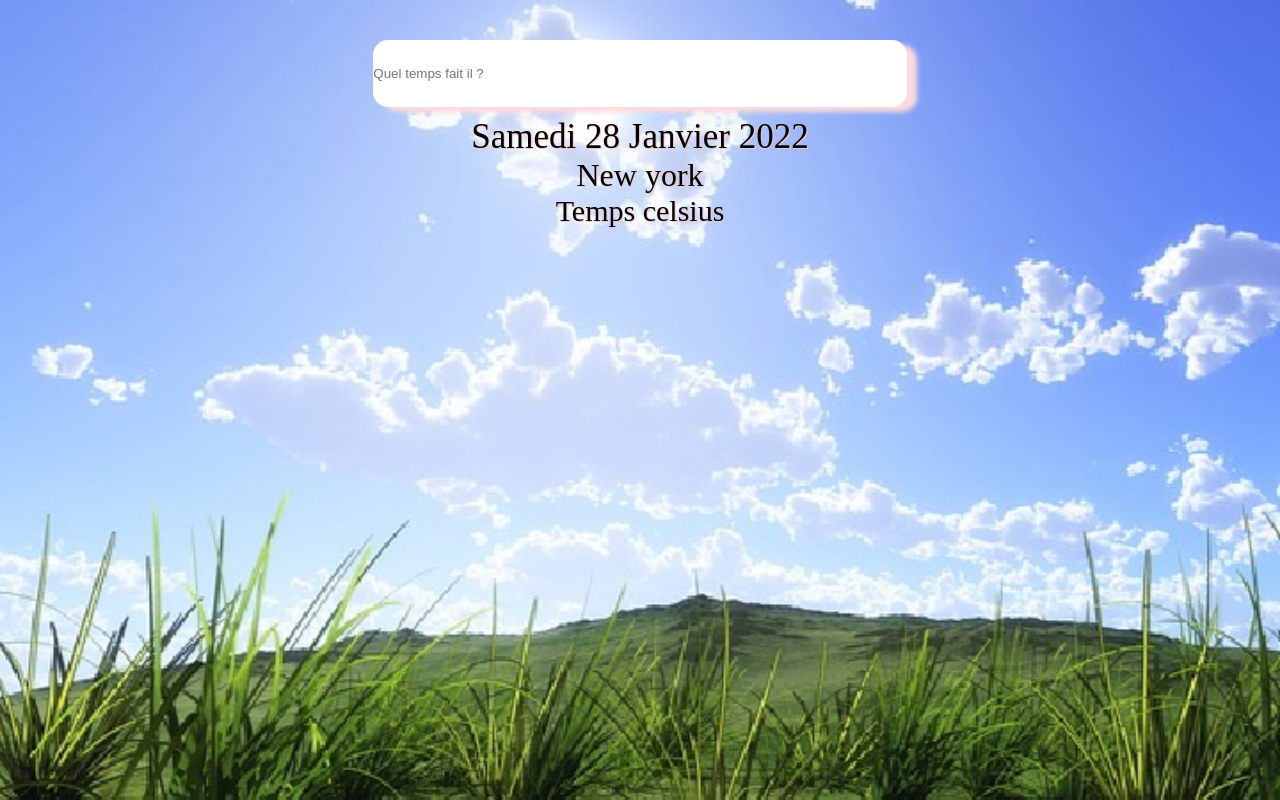
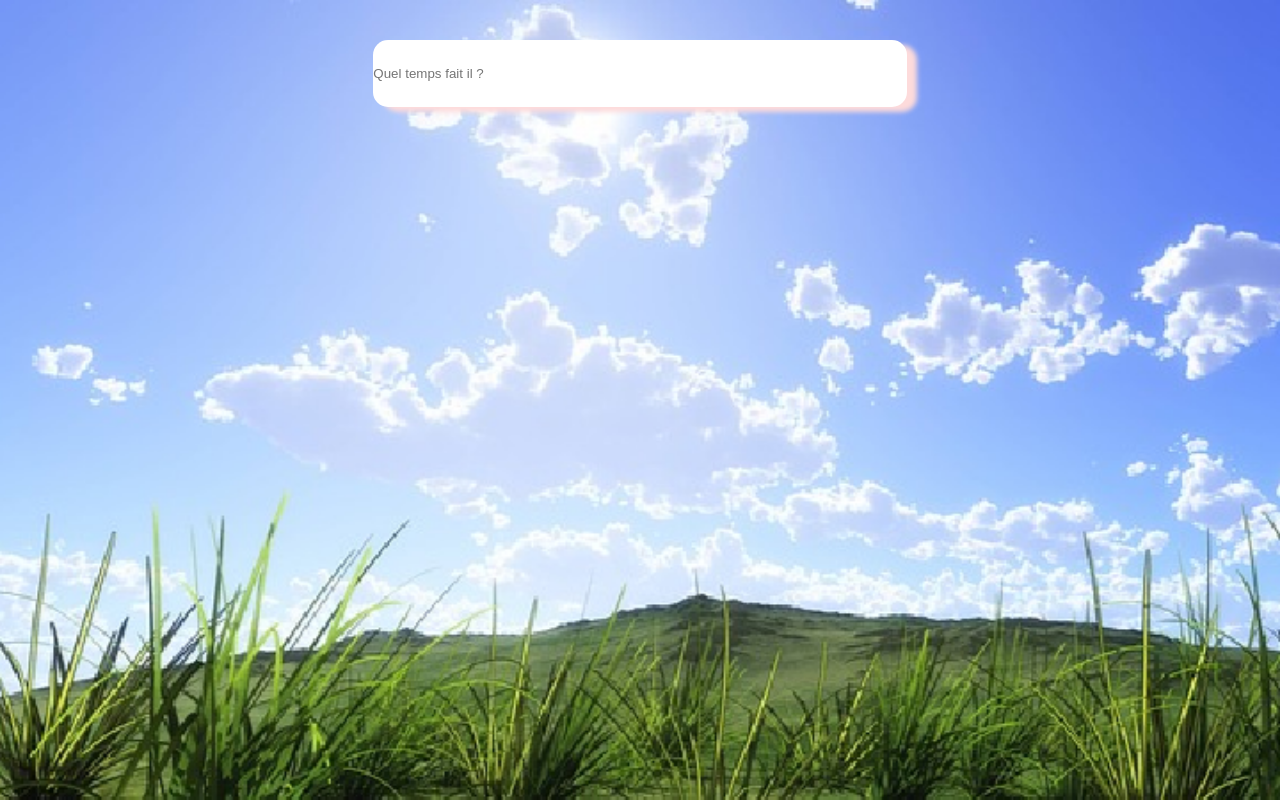
Before and after one commit to Deflandrenassim/ApiMeteo-reactJs, a React (Create React App) app: page / in a window 1280 px wide. Built offline with nearby package versions, Linux system fonts and the light colour scheme.

Commit message:
add type of in main

```diff
--- a/src/App.js
+++ b/src/App.js
@@ -8,13 +8,13 @@ const api = {
 function App() {
 
   const [query, setQuery] = useState('');
-    const [weather, setWeather]= useState('');
+  const [weather, setWeather] = useState('');
 
   const search = evt => {
-      if(evt.key === "Enter") {
+    if (evt.key === "Enter") {
       fetch(`${api.url}weather?q=${query}&units=metric&APPID=${api.key}`)
         .then(res => res.json())
-        .then(result =>  {
+        .then(result => {
           setWeather(result)
           setQuery('');
           console.log(result);
@@ -23,10 +23,7 @@ function App() {
     }
   }
 
-
-
-
-  const dateBuilder = (d) =>{ /* ma const dateBuilder */
+  const dateBuilder = (d) => { /* ma const dateBuilder */
     let months = ["Janvier", "Février", "Mars", "Avril", "Mai", "Juin", "Juillet", "Août",
       "Septembre", "Octobre", "Novembre", "Décembre"];
     let days = ["Lundi", "Mardi", "Mercredi", "Jeudi", "Vendredi", "Samedi", "Dimanche"];
@@ -40,24 +37,28 @@ function App() {
   }
   return (
     <div className="app">
+      <main>
         <div className="container">
           <div className="container-search">
             <input type="text"
               className="search-box"
               placeholder="Quel temps fait il ?"
-              onChange= {e => setQuery(e.target.value)}
+              onChange={e => setQuery(e.target.value)}
               value={query}
-              onKeyPress={ search }
+              onKeyPress={search}
             />
           </div>
+          {(typeof weather.main != "undefined") ? (
+          <div>
           <div className="container-info">
               <div className="date"> {dateBuilder(new Date())} </div>
-            <div className="ville"> New york </div>
-            <div className="temp"> Temps celsius</div>
+              <div className="ville"> {weather.name}, {weather.sys.country}</div>
+              <div className="temp"> {Math.Round(weather.main.temp)}</div>
           </div>
-
           </div>
-
+          ) : ('') }
+          </div>
+      </main>
     </div>
 
   );
```
Lines whose indentation alone changed are shown as unchanged.
